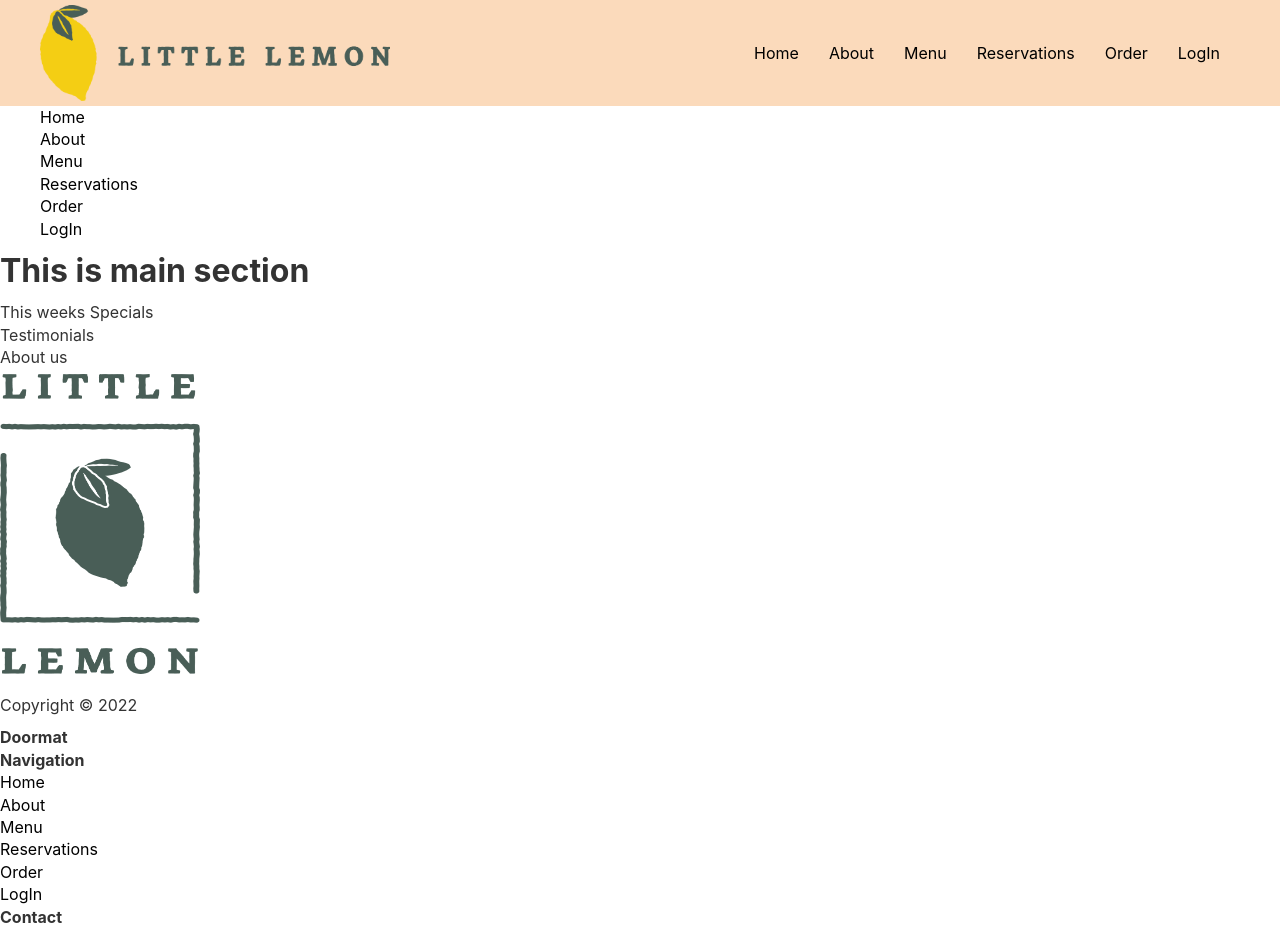
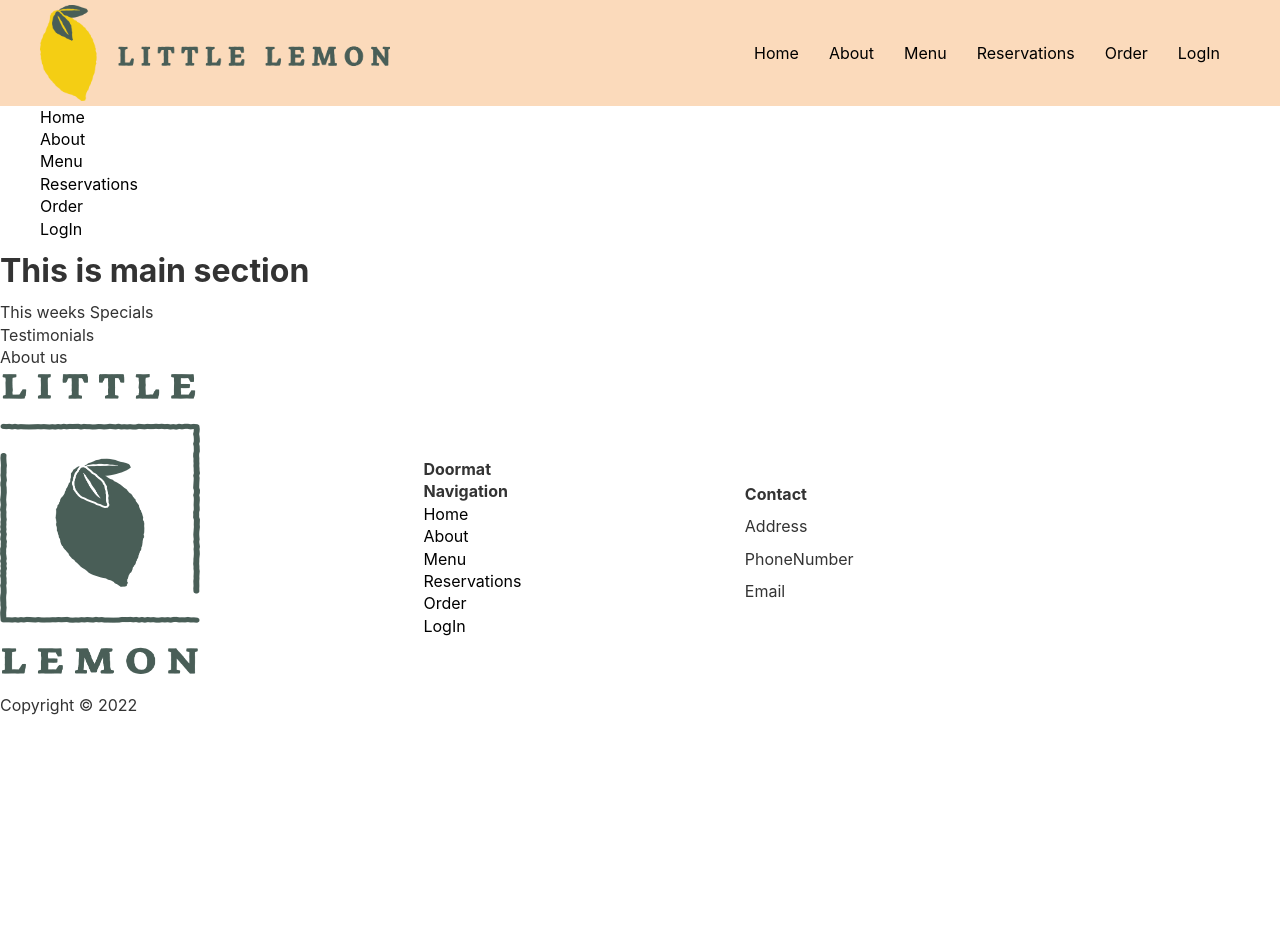
Before and after one commit to AshrafMuhammadNaeem/littlelemon-web, a React (Create React App) app: page / in a window 1280 px wide. Shown: the top 941 px of the page. After the commit the page ends 800 px from the top, so only its background shows below. Built offline with nearby package versions, Linux system fonts and the light colour scheme.

Commit message:
Installing font awesome icons
Installing font awesome icons

```diff
--- a/package.json
+++ b/package.json
@@ -3,6 +3,9 @@
   "version": "0.1.0",
   "private": true,
   "dependencies": {
+    "@fortawesome/fontawesome-svg-core": "^6.4.0",
+    "@fortawesome/free-solid-svg-icons": "^6.4.0",
+    "@fortawesome/react-fontawesome": "^0.2.0",
     "@testing-library/jest-dom": "^5.16.5",
     "@testing-library/react": "^13.4.0",
     "@testing-library/user-event": "^13.5.0",
--- a/src/Footer.js
+++ b/src/Footer.js
@@ -2,16 +2,17 @@ import React from "react";
 
 export const Footer = () => {
     return(
+
     <footer className="">
-
-            <div className="">
+        <div className="flex">
             <div>
              <img src= {require("./images/Asset 18@4x.png")} alt="Logo" height={300} width={200}/>
 
              <p>Copyright &copy; 2022</p>
             </div>
+
+            <nav className="">
                <h4>Doormat <br/> Navigation</h4>
-        <nav>
              <ul>
                 <li><a href='#'> Home</a> </li>
                 <li><a href='#'> About</a> </li>
```
Also changed, not shown: 1 other file (tests, documents, lock files or other folders). Lines whose indentation alone changed are shown as unchanged.
